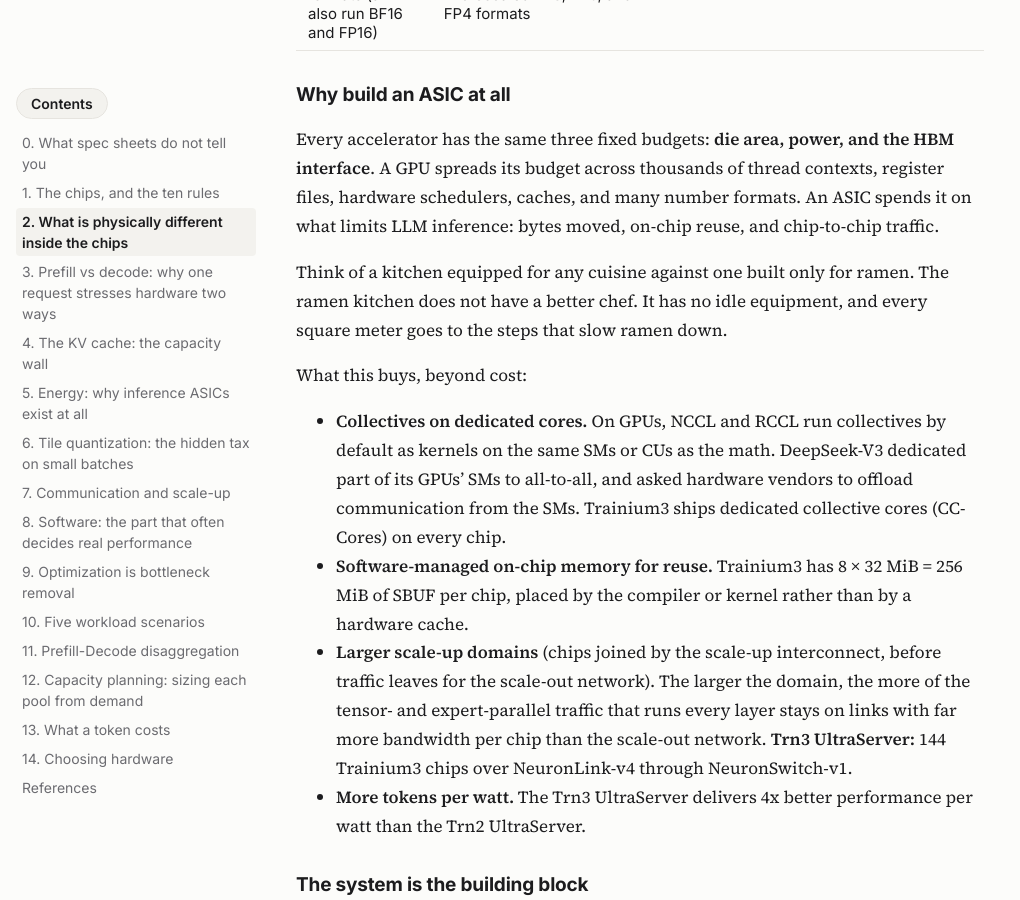
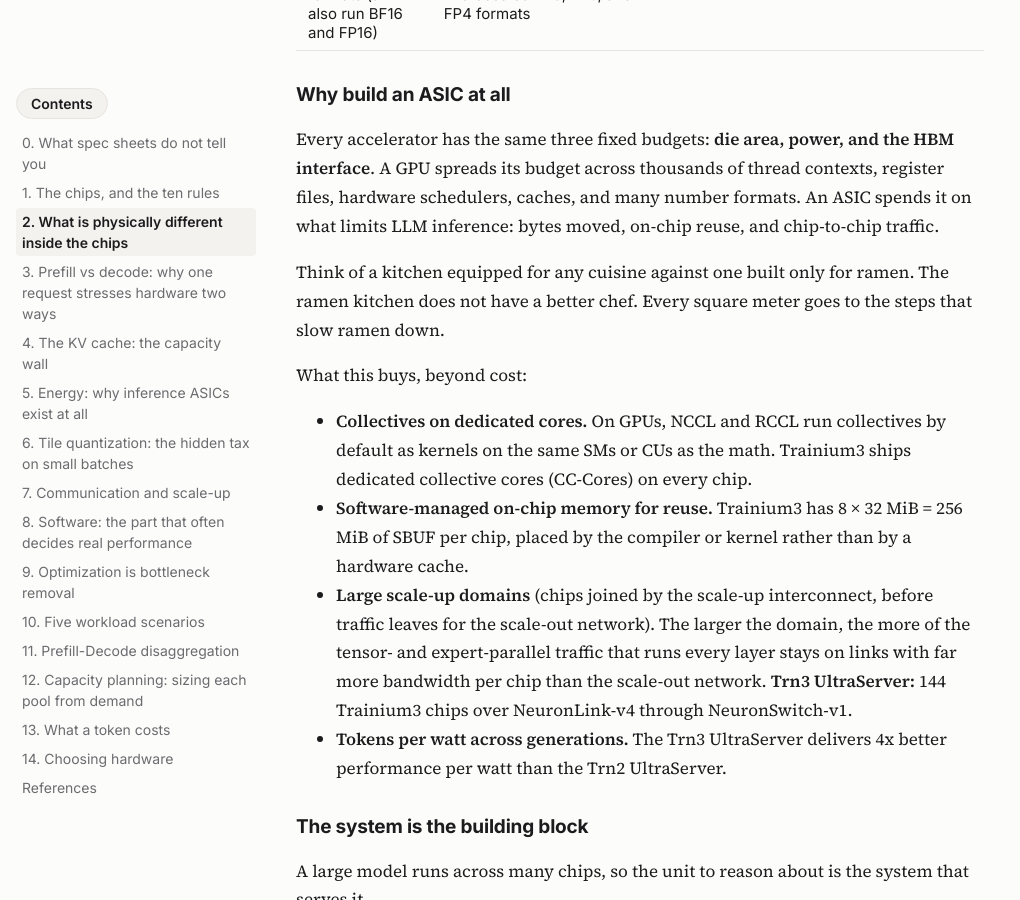
Before and after one commit to bananighosh/bananighosh.github.io, a Jekyll site: the page built from _posts/2026-11-16-flops-are-not-tokens.md, in a window 1280 px wide and 900 px high, scrolled down 3912 px. Shown: the whole window, without its empty margins (0-1020 px from the left). Built offline with Jekyll 4.4.1, drawn with Linux system fonts in a browser that asks for light colours; some of the changed text lies outside the part shown.

Commit message:
Final pass: neutral comparatives, drop GPU pain-point sentence, name the tutorial
Co-Authored-By: Claude Opus 5.5 <noreply@anthropic.com>
Claude-Session: https://claude.ai/code/session_01K2HJxVUv7i1duGErniTfDd

```diff
--- a/_posts/2026-11-16-flops-are-not-tokens.md
+++ b/_posts/2026-11-16-flops-are-not-tokens.md
@@ -90,14 +90,14 @@ Trainium3 replaces the hardware cache with explicit DMA: every byte moves on a s
 
 Every accelerator has the same three fixed budgets: <b>die area, power, and the HBM interface</b>. A GPU spreads its budget across thousands of thread contexts, register files, hardware schedulers, caches, and many number formats. An ASIC spends it on what limits LLM inference: bytes moved, on-chip reuse, and chip-to-chip traffic.
 
-Think of a kitchen equipped for any cuisine against one built only for ramen. The ramen kitchen does not have a better chef. It has no idle equipment, and every square meter goes to the steps that slow ramen down.
+Think of a kitchen equipped for any cuisine against one built only for ramen. The ramen kitchen does not have a better chef. Every square meter goes to the steps that slow ramen down.
 
 What this buys, beyond cost:
 
-- <b>Collectives on dedicated cores.</b> On GPUs, NCCL and RCCL run collectives by default as kernels on the same SMs or CUs as the math. DeepSeek-V3 dedicated part of its GPUs' SMs to all-to-all, and asked hardware vendors to offload communication from the SMs. Trainium3 ships dedicated collective cores (CC-Cores) on every chip.
+- <b>Collectives on dedicated cores.</b> On GPUs, NCCL and RCCL run collectives by default as kernels on the same SMs or CUs as the math. Trainium3 ships dedicated collective cores (CC-Cores) on every chip.
 - <b>Software-managed on-chip memory for reuse.</b> Trainium3 has 8 × 32 MiB = 256 MiB of SBUF per chip, placed by the compiler or kernel rather than by a hardware cache.
-- <b>Larger scale-up domains</b> (chips joined by the scale-up interconnect, before traffic leaves for the scale-out network). The larger the domain, the more of the tensor- and expert-parallel traffic that runs every layer stays on links with far more bandwidth per chip than the scale-out network. <b>Trn3 UltraServer:</b> 144 Trainium3 chips over NeuronLink-v4 through NeuronSwitch-v1.
-- <b>More tokens per watt.</b> The Trn3 UltraServer delivers 4x better performance per watt than the Trn2 UltraServer.
+- <b>Large scale-up domains</b> (chips joined by the scale-up interconnect, before traffic leaves for the scale-out network). The larger the domain, the more of the tensor- and expert-parallel traffic that runs every layer stays on links with far more bandwidth per chip than the scale-out network. <b>Trn3 UltraServer:</b> 144 Trainium3 chips over NeuronLink-v4 through NeuronSwitch-v1.
+- <b>Tokens per watt across generations.</b> The Trn3 UltraServer delivers 4x better performance per watt than the Trn2 UltraServer.
 
 ### The system is the building block
 
@@ -364,7 +364,7 @@ GPT-OSS 120B is a MoE model with 36 layers, 128 experts per layer, and 4 experts
 
 <b>Prefill: small replicas.</b> Each prefill replica is its own TP4 server with EP2, because expert parallelism cannot share data-parallel ranks on the prefill graph.
 
-<b>Scaling out: whole instances.</b> More traffic adds instances, not wider expert groups. For production, the tutorial recommends six prefill replicas for each decode instance and 16 replicas on each prefill instance. Three prefill instances and eight decode instances then use every NeuronCore: 48 prefill replicas and 8 decode servers on 11 instances.
+<b>Scaling out: whole instances.</b> More traffic adds instances, not wider expert groups. For production, vLLM Neuron's tutorial recommends six prefill replicas for each decode instance and 16 replicas on each prefill instance. Three prefill instances and eight decode instances then use every NeuronCore: 48 prefill replicas and 8 decode servers on 11 instances.
 
 <b>Placement on Trainium.</b> A Trn3 UltraServer gives expert placement locality to use: experts that exchange the most traffic can share a server's 1,024 GB/s switch tier, and the CC-Cores run the all-to-all while the NeuronCores compute.
 
```
